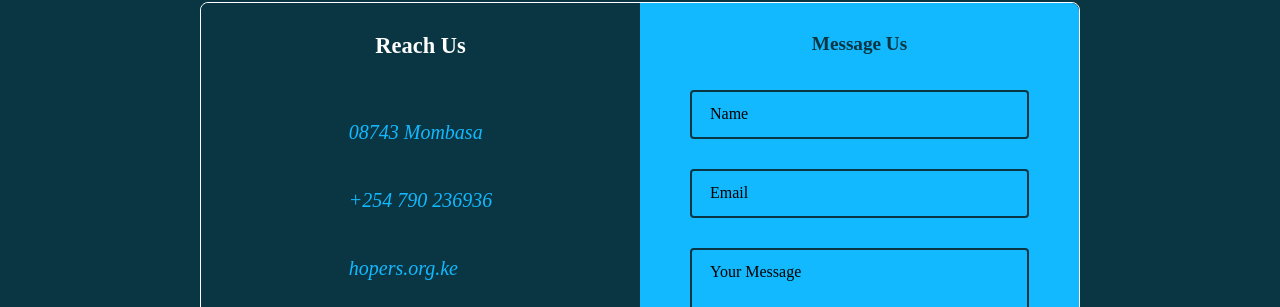
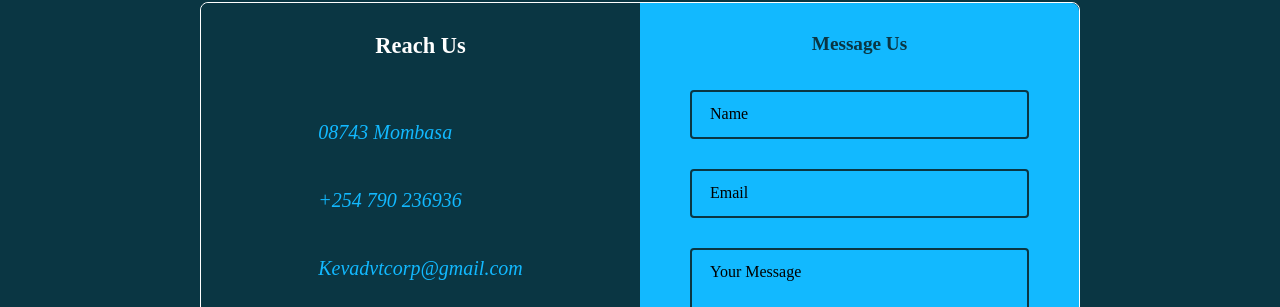
Before and after one commit to KevTheTech/HopersCommunityWebsite, a plain HTML site: page contact.html in a window 1280 px wide. Shown: the part 157-464 px from the top of the page. Drawn offline with nearby package versions, Linux system fonts and the light colour scheme.

Commit message:
Update contact.html

```diff
--- a/contact.html
+++ b/contact.html
@@ -46,6 +46,7 @@
                         <ul>
                             <li><i>08743 Mombasa</i></li>
                             <li><i>+254 790 236936</i></li>
+                            <li><i>Kevadvtcorp@gmail.com</i></li>
                             <li><i>hopers.org.ke</i></li>
                             <li><i>Joyful for Lord</i></li>
                         </ul>
```
